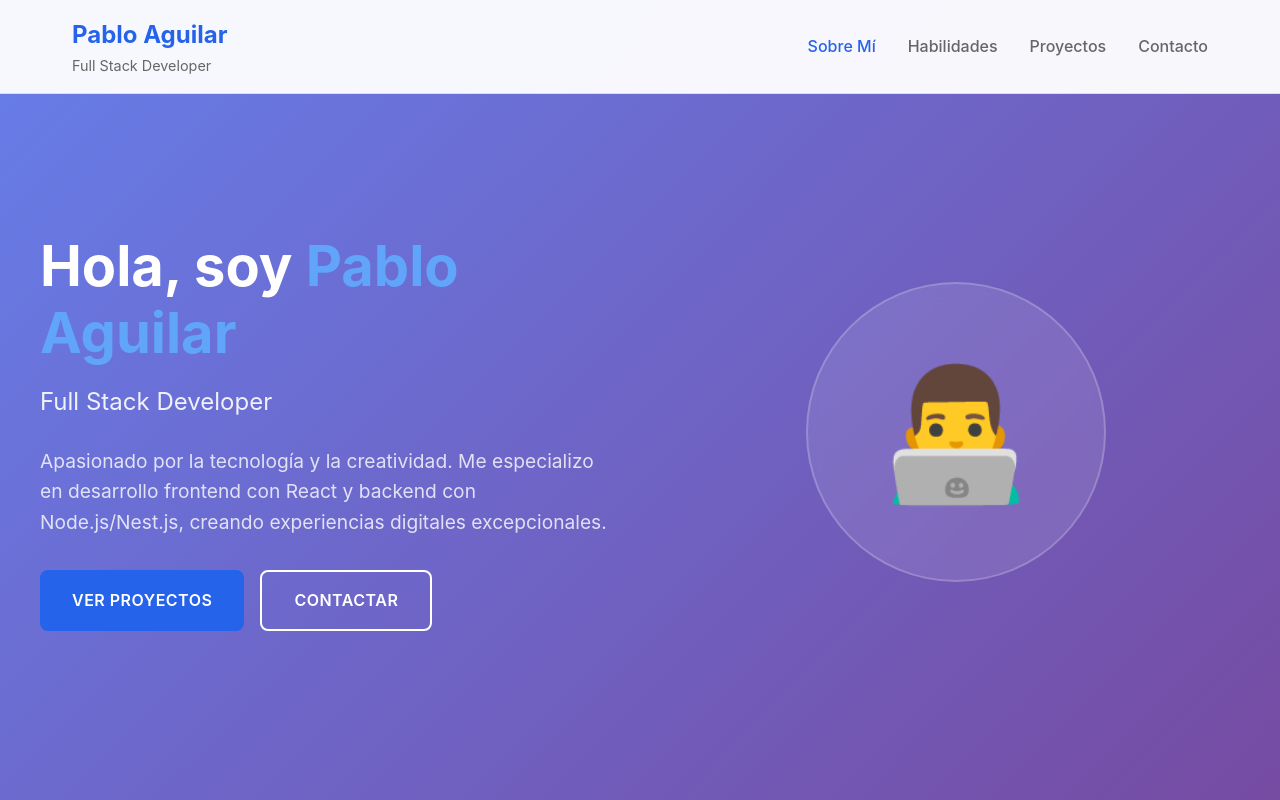
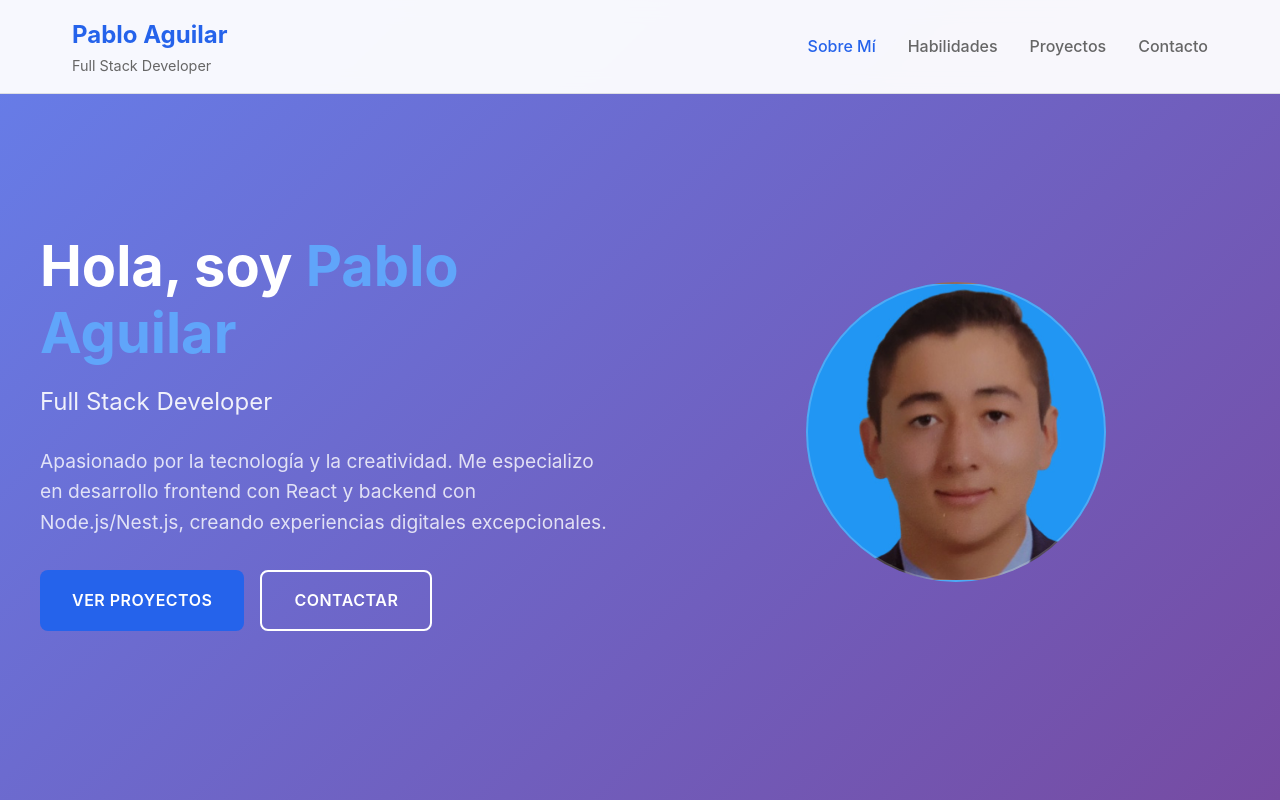
Before and after one commit to OscarCardozoDev/Portafolio, a React (Vite) app: page /portfolio in a window 1280 px wide. Shown: the top 800 px of the page. Built offline with nearby package versions, Linux system fonts and the light colour scheme.

Commit message:
adicion de foto en la pagina propia

```diff
--- a/src/pages/pablo.css
+++ b/src/pages/pablo.css
@@ -166,7 +166,8 @@
   display: flex;
   align-items: center;
   justify-content: center;
-  font-size: 8rem;
+  background-image: url('./../assets/home/mifoto.png');
+  background-size: cover;
   backdrop-filter: blur(10px);
   border: 2px solid rgba(255, 255, 255, 0.2);
 }
--- a/src/pages/pablo.tsx
+++ b/src/pages/pablo.tsx
@@ -1,5 +1,6 @@
 import React, { useState } from 'react';
 import './pablo.css';
+
 
 interface Project {
   id: number;
@@ -181,7 +182,7 @@ const Portfolio: React.FC = () => {
           </div>
           <div className="hero-image">
             <div className="image-placeholder">
-              <span>👨‍💻</span>
+
             </div>
           </div>
         </div>
@@ -331,9 +332,7 @@ const Portfolio: React.FC = () => {
                 </div>
               </div>
               <div className="social-links">
-                <a href="https://github.com/OscarCardozoDev" target="_blank" rel="noopener noreferrer">GitHub</a>
-                <a href="https://linkedin.com/in/oscar-cardozo" target="_blank" rel="noopener noreferrer">LinkedIn</a>
-                <a href="https://twitter.com/oscar_cardozo" target="_blank" rel="noopener noreferrer">Twitter</a>
+                <a href="https://github.com/pabno5" target="_blank" rel="noopener noreferrer">GitHub</a>
               </div>
             </div>
             <form className="contact-form">
```
